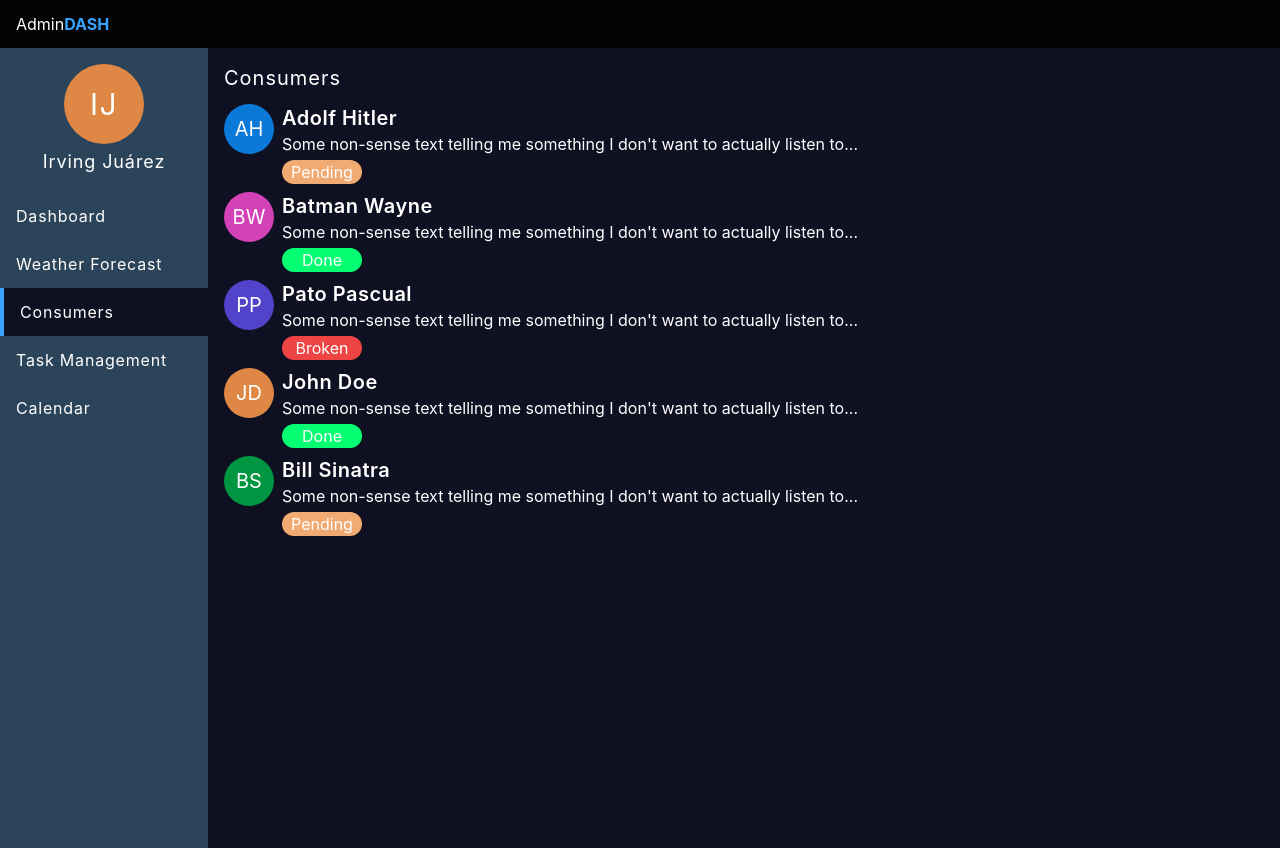
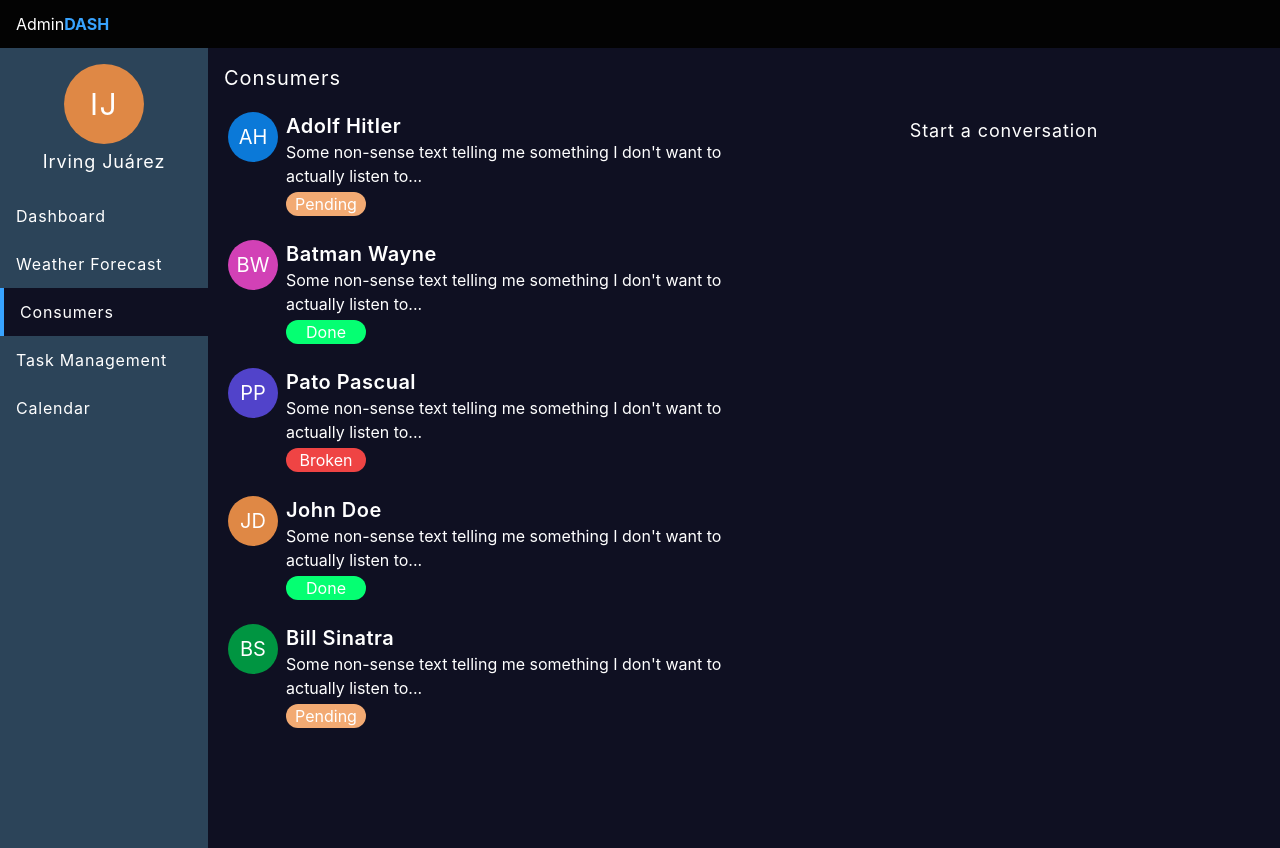
Before and after one commit to irvingvjuarez/admin-dash, a React (Vite) app: page /consumers in a window 1280 px wide. Built offline with nearby package versions, Linux system fonts and the light colour scheme.

Commit message:
Consumer page ready on mobile

```diff
--- a/src/components/ConsumerItem/index.tsx
+++ b/src/components/ConsumerItem/index.tsx
@@ -31,7 +31,7 @@ const ConsumerItem: React.FC<ConsumerItemProps> = ({
 
   return(
     <LinkWrapper url={`/chat/${name}`}>
-      <div className="flex mb-2">
+      <div className="flex mb-2 md:px-1 md:py-2 hover:bg-primary-clear-super">
         <div className={`flex-none mr-2 w-[50px] h-[50px] rounded-full ${color} grid place-content-center text-xl`}>
           {getConsumerInitials(name)}
         </div>
--- a/src/containers/Inbox/index.tsx
+++ b/src/containers/Inbox/index.tsx
@@ -2,11 +2,17 @@ import { ChatForm } from "../../components/ChatForm"
 import { ConsumerItem } from "../../components/ConsumerItem"
 
 interface InboxProps {
-  person: any
+  person?: any
+  containerClassName?: string
 }
 
-const Inbox: React.FC<InboxProps> = ({ person }) => {
+const Inbox: React.FC<InboxProps> = ({
+  person,
+  containerClassName
+}) => {
   return(
+    <section className={`border border-[transparent] ${containerClassName}`}>
+      {person ? (
         <>
           <div>
             {/* @ts-ignore */}
@@ -15,6 +21,10 @@ const Inbox: React.FC<InboxProps> = ({ person }) => {
 
           <ChatForm />
         </>
+      ) : (
+        <h2 className="w-full text-center text-lg mt-3 tracking-wider">Start a conversation</h2>
+      )}
+    </section>
   )
 }
 
--- a/src/pages/Consumers.tsx
+++ b/src/pages/Consumers.tsx
@@ -1,5 +1,6 @@
 import { SectionContainer } from "../containers/SectionContainer"
 import { ConsumersView } from "../components/ConsumersView"
+import { Inbox } from "../containers/Inbox"
 
 const Consumers: React.FC = (): JSX.Element => {
   return(
@@ -8,7 +9,10 @@ const Consumers: React.FC = (): JSX.Element => {
       titleStrong={true}
       titleClassName="mb-3" >
 
-      <ConsumersView />
+      <section className="md:grid md:grid-cols-2">
+        <ConsumersView />
+        <Inbox containerClassName="hidden md:block" />
+      </section>
 
     </SectionContainer>
   )
```
Lines whose indentation alone changed are shown as unchanged.
